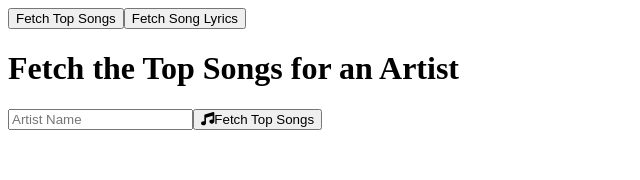
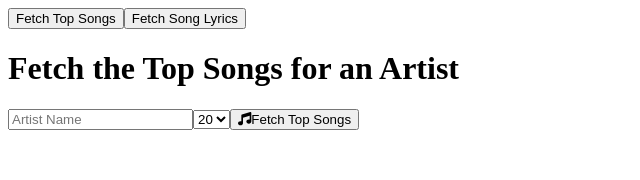
Before and after one commit to nonstickcode/genius_assistant_next_demo, a Next.js app: page / in a window 1280 px wide. Shown: the top 180 px of the page, without its empty margins (0-640 px from the left). Built offline with nearby package versions, Linux system fonts and the light colour scheme.

Commit message:
add number of songs input to top songs by artist 5 thru 50

```diff
--- a/src/app/api/genius/fetch-top-songs/route.ts
+++ b/src/app/api/genius/fetch-top-songs/route.ts
@@ -1,15 +1,16 @@
-import { NextRequest, NextResponse } from "next/server";
-import { requireEnvValue } from "@/lib/core";
+import { NextRequest, NextResponse } from 'next/server';
+import { requireEnvValue } from '@/lib/core';
 
-const ACCESS_TOKEN = requireEnvValue("NEXT_PUBLIC_GENIUS_CLIENT_ACCESS_TOKEN");
+const ACCESS_TOKEN = requireEnvValue('NEXT_PUBLIC_GENIUS_CLIENT_ACCESS_TOKEN');
 
 export async function GET(req: NextRequest) {
   const { searchParams } = new URL(req.url);
-  const artistName = searchParams.get("artistName");
+  const artistName = searchParams.get('artistName');
+  const numberOfSongs = parseInt(searchParams.get('numberOfSongs')) || 20; // Default to 20 songs if not provided
 
   if (!artistName) {
     return NextResponse.json(
-      { error: "artistName parameter is required" },
+      { error: 'artistName parameter is required' },
       { status: 400 }
     );
   }
@@ -26,13 +27,13 @@ export async function GET(req: NextRequest) {
     const artist = artistSearchData.response.hits.find(hit => hit.result.primary_artist.name.toLowerCase() === artistName.toLowerCase());
 
     if (!artist) {
-      return NextResponse.json({ error: "Artist not found" }, { status: 404 });
+      return NextResponse.json({ error: 'Artist not found' }, { status: 404 });
     }
 
     const artistId = artist.result.primary_artist.id;
 
     // Fetch top songs for the artist
-    const songsResponse = await fetch(`https://api.genius.com/artists/${artistId}/songs?sort=popularity&per_page=20`, {
+    const songsResponse = await fetch(`https://api.genius.com/artists/${artistId}/songs?sort=popularity&per_page=${numberOfSongs}`, {
       headers: {
         Authorization: `Bearer ${ACCESS_TOKEN}`
       }
--- a/src/app/page.tsx
+++ b/src/app/page.tsx
@@ -49,12 +49,12 @@ const Page = () => {
     }
   };
 
-  const handleFetchTopSongs = async (artistName: string) => {
+  const handleFetchTopSongs = async (artistName: string, numberOfSongs: number) => {
     setFetchingSongs(true);
     setArtistName(artistName);
 
     try {
-      const response = await fetch(`/api/genius/fetch-top-songs?artistName=${encodeURIComponent(artistName)}`);
+      const response = await fetch(`/api/genius/fetch-top-songs?artistName=${encodeURIComponent(artistName)}&numberOfSongs=${numberOfSongs}`);
       const data = await response.json();
       if (response.ok) {
         setTopSongs(data.topSongs);
--- a/src/components/ArtistTopSongsFetcher.tsx
+++ b/src/components/ArtistTopSongsFetcher.tsx
@@ -6,24 +6,22 @@ import { faMusic, faSpinner } from '@fortawesome/free-solid-svg-icons';
 import { Button } from '@/components/ui/button';
 
 interface ArtistTopSongsFetcherProps {
-  onFetchTopSongs: (artistName: string) => void;
+  onFetchTopSongs: (artistName: string, numberOfSongs: number) => void;
   fetchingSongs: boolean;
 }
 
 const ArtistTopSongsFetcher: React.FC<ArtistTopSongsFetcherProps> = ({ onFetchTopSongs, fetchingSongs }) => {
   const [artistName, setArtistName] = useState('');
+  const [numberOfSongs, setNumberOfSongs] = useState(20); // Default to 20 songs
 
   const handleFetchTopSongs = () => {
-    onFetchTopSongs(artistName);
+    onFetchTopSongs(artistName, numberOfSongs);
   };
 
   return (
-    <>
-
     <div className="flex items-center justify-center h-screen">
-
-      <div className="flex flex-col gap-4 w-120">
-      <h1 className="text-2xl font-bold mb-4">Fetch the Top Songs for an Artist</h1>
+      <div className="flex flex-col gap-4 w-80">
+        <h1 className="text-2xl font-bold mb-4">Fetch the Top Songs for an Artist</h1>
         <input
           type="text"
           placeholder="Artist Name"
@@ -31,6 +29,17 @@ const ArtistTopSongsFetcher: React.FC<ArtistTopSongsFetcherProps> = ({ onFetchTo
           onChange={(e) => setArtistName(e.target.value)}
           className="p-2 border border-white text-white bg-black font-bold rounded w-full"
         />
+        <select
+          value={numberOfSongs}
+          onChange={(e) => setNumberOfSongs(parseInt(e.target.value))}
+          className="p-2 border border-white text-white bg-black font-bold rounded w-full"
+        >
+          {[5, 10, 20, 30, 40, 50].map((num) => (
+            <option key={num} value={num}>
+              {num}
+            </option>
+          ))}
+        </select>
         <Button
           onClick={handleFetchTopSongs}
           size="lg"
@@ -51,7 +60,6 @@ const ArtistTopSongsFetcher: React.FC<ArtistTopSongsFetcherProps> = ({ onFetchTo
         </Button>
       </div>
     </div>
-    </>
   );
 };
 
--- a/src/components/TopSongsModal.tsx
+++ b/src/components/TopSongsModal.tsx
@@ -15,6 +15,10 @@ interface TopSongsModalProps {
   onClose: () => void;
 }
 
+const capitalize = (str: string) => {
+  return str.replace(/\b\w/g, char => char.toUpperCase());
+};
+
 const TopSongsModal: React.FC<TopSongsModalProps> = ({ show, topSongs, artistName, onSongClick, loadingSongTitle, onClose }) => {
   const [alertVisible, setAlertVisible] = useState(false);
   const [isDownloading, setIsDownloading] = useState(false);
@@ -22,7 +26,7 @@ const TopSongsModal: React.FC<TopSongsModalProps> = ({ show, topSongs, artistNam
   const downloadTopSongsLyrics = async () => {
     setIsDownloading(true);
     const zip = new JSZip();
-    const lyricsFolder = zip.folder(`${artistName} Top Song Lyrics`);
+    const lyricsFolder = zip.folder(`${capitalize(artistName)} Top Song Lyrics`);
 
     try {
       await Promise.all(
@@ -35,7 +39,7 @@ const TopSongsModal: React.FC<TopSongsModalProps> = ({ show, topSongs, artistNam
       );
 
       const content = await zip.generateAsync({ type: "blob" });
-      saveAs(content, `${artistName} Top Songs Lyrics.zip`);
+      saveAs(content, `${capitalize(artistName)} Top Songs Lyrics.zip`);
     } catch (error) {
       console.error('Failed to fetch lyrics for all songs: ', error);
     } finally {
@@ -44,7 +48,7 @@ const TopSongsModal: React.FC<TopSongsModalProps> = ({ show, topSongs, artistNam
   };
 
   const copyTopSongsToClipboard = () => {
-    const textToCopy = topSongs.map(song => song.title).join("\n");
+    const textToCopy = topSongs.map((song, index) => `${index + 1}. ${song.title}`).join("\n");
     navigator.clipboard
       .writeText(textToCopy)
       .then(() => {
@@ -66,13 +70,26 @@ const TopSongsModal: React.FC<TopSongsModalProps> = ({ show, topSongs, artistNam
         className="bg-white p-8 rounded-lg max-w-4xl w-full mx-auto relative"
         onClick={(e) => e.stopPropagation()} // Prevent closing when clicking inside the modal
       >
-        <h2 className="text-3xl mb-4 font-bold text-black">{`Top 10 Songs by ${artistName}`}</h2>
+        <h2 className="text-3xl mb-4 font-bold text-black">{`Top ${topSongs.length} Songs by ${capitalize(artistName)}`}</h2>
         <div className="overflow-y-auto max-h-96 text-black text-lg">
           {topSongs.map((song, index) => (
-            <p key={index} className="text-blue-500 hover:underline cursor-pointer" onClick={() => onSongClick(song.title)}>
-              {loadingSongTitle === song.title ? <FontAwesomeIcon icon={faSpinner} className="animate-spin mr-2" /> : null}
-              {song.title}
-            </p>
+            <div key={index} className="flex items-center">
+              {loadingSongTitle === song.title ? (
+                <div className="w-8 flex justify-end mr-4">
+                  <FontAwesomeIcon icon={faSpinner} className="animate-spin" />
+                </div>
+              ) : (
+                <div className="w-8 flex justify-end mr-2">
+                  <span className="text-black">{index + 1}.</span>
+                </div>
+              )}
+              <p
+                className="text-blue-500 hover:underline cursor-pointer flex-grow"
+                onClick={() => onSongClick(song.title)}
+              >
+                {song.title}
+              </p>
+            </div>
           ))}
         </div>
         <div className="flex justify-between mt-4 relative">
```
